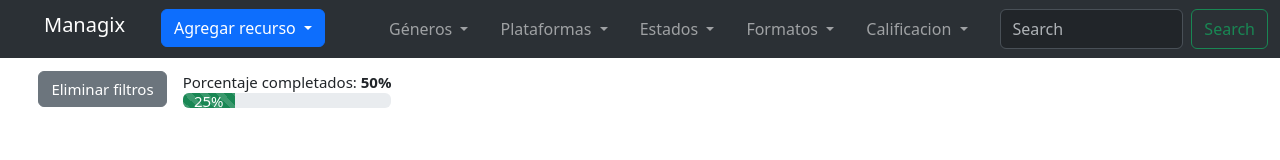
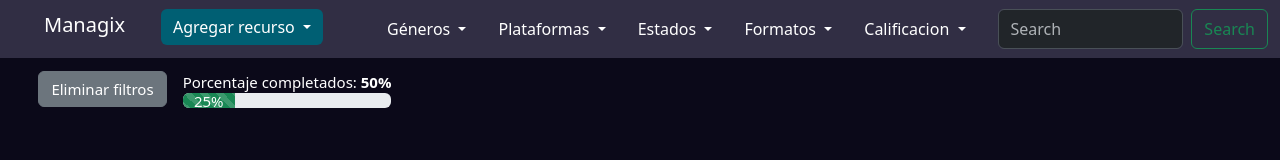
Before and after one commit to JoseDanielCM/Proyecto_JavaScript_CarvajalJose, a plain HTML site: page index.html in a window 1280 px wide. Drawn offline with nearby package versions, Linux system fonts and the light colour scheme; no server answers.

Commit message:
style: :lipstick: Agregar colores complementarios a botones fondo, y cards

```diff
--- a/style.css
+++ b/style.css
@@ -109,6 +109,7 @@
 
 #contPorcentaje > p{
     font-size: clamp(15px, 0.8vw, 100px)  ;
+    color: white ;
 }
 
 #divPorcentaje{
@@ -133,3 +134,30 @@
     display: flex;
     justify-content: center;
 }
+
+.navbar{
+    background-color: #312e44 !important;
+    color: white !important;
+}
+
+body{
+    background-color: #0b0919;
+}
+
+.btn-primary{
+    background-color: #005f73;
+    border: none;
+
+}
+
+.btn-primary:hover{
+    background-color: #01414d;
+}
+
+.card{
+    background-color: #2c2a3e !important;
+}
+
+.nav-link{
+    color: white;
+}
```
